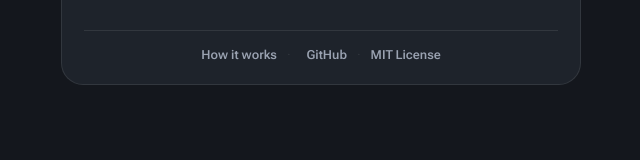
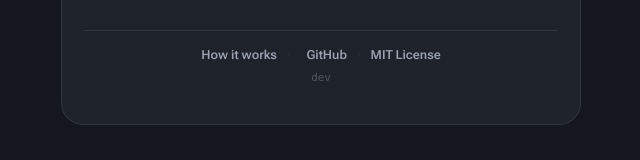
Before and after one commit to fgnass/share, a Preact app: page / in a window 1280 px wide. Shown: the part 331-491 px from the top of the page, without its empty margins (319-959 px from the left). Built offline with nearby package versions, Linux system fonts and the light colour scheme.

Commit message:
Show a build id (git hash · UTC date) in the footer and console
Injected at build time via Vite define and baked into the content-hashed
bundle, so a device pinning a stale cache visibly shows an older id than a
freshly loaded one — an at-a-glance check that both devices run the same
version.

```diff
--- a/src/App.tsx
+++ b/src/App.tsx
@@ -69,6 +69,7 @@ function Choose() {
         <span class="dot-sep">·</span>
         <a href="https://github.com/fgnass/share/blob/main/LICENSE" target="_blank" rel="noopener">MIT License</a>
       </footer>
+      <p class="build" title="Build version — check it matches on both devices">{S.BUILD_ID}</p>
     </section>
   );
 }
--- a/src/globals.d.ts
+++ b/src/globals.d.ts
@@ -1 +1,4 @@
 declare module "qrcode";
+
+// Build identifier injected by Vite's `define` (see vite.config.ts).
+declare const __BUILD_ID__: string;
--- a/src/main.tsx
+++ b/src/main.tsx
@@ -3,6 +3,11 @@ import "./style.css";
 import "./pwa";
 import { App } from "./App";
 import { initRouting } from "./pairing";
+import { BUILD_ID } from "./state";
+
+// Log the build up front so it's visible in the console of a device that's
+// already past the landing screen (e.g. in a live room), without any UI.
+console.log(`%c[share] build ${BUILD_ID}`, "color:#acff69;font-weight:bold");
 
 render(<App />, document.getElementById("app")!);
 initRouting();
--- a/src/state.ts
+++ b/src/state.ts
@@ -1,4 +1,11 @@
 import { signal } from "@preact/signals";
+
+// Build identifier (git hash · UTC date), injected by Vite's `define` (in both
+// dev and build). The `typeof` guard just keeps this safe if the constant is
+// ever absent (e.g. a raw test runner). Surfaced in the landing footer, logged
+// at boot, and — since it's baked into the content-hashed bundle — a device
+// pinning a stale cache will visibly show an older id than a fresh one.
+export const BUILD_ID = typeof __BUILD_ID__ === "string" ? __BUILD_ID__ : "dev";
 
 export type Screen = "choose" | "how" | "pair" | "handoff" | "room";
 export type Method = "camera" | "sound" | "link";
--- a/src/style.css
+++ b/src/style.css
@@ -166,6 +166,11 @@ button.back:hover { color: var(--ink); border-color: var(--border); background:
 #choose .foot a:hover { color: var(--ink); }
 #choose .foot svg { width: 15px; height: 15px; }
 #choose .foot .dot-sep { color: var(--border); }
+/* Build version — quiet, monospaced, centred under the footer links. */
+#choose .build {
+  text-align: center; margin-top: 8px; font-size: 0.68rem; opacity: 0.4;
+  font-family: ui-monospace, SFMono-Regular, Menlo, monospace; user-select: all;
+}
 
 /* ── Inputs ── */
 textarea {
--- a/vite.config.ts
+++ b/vite.config.ts
@@ -1,8 +1,23 @@
 import { defineConfig } from "vite";
 import preact from "@preact/preset-vite";
+import { execSync } from "node:child_process";
+
+// A short build identifier so you can tell at a glance whether two devices run
+// the same version (a stale service-worker cache on one device is the usual
+// culprit). "<git short hash><-dirty?> · <UTC build date>", frozen at build time.
+function buildId(): string {
+  let rev = "nogit";
+  try {
+    rev = execSync("git rev-parse --short HEAD").toString().trim();
+    if (execSync("git status --porcelain").toString().trim()) rev += "-dirty";
+  } catch { /* not a git checkout */ }
+  const stamp = new Date().toISOString().slice(0, 16).replace("T", " ");
+  return `${rev} · ${stamp}`;
+}
 
 // Relative base so the built assets work no matter what path the app is hosted at.
 export default defineConfig({
   base: "./",
   plugins: [preact()],
+  define: { __BUILD_ID__: JSON.stringify(buildId()) },
 });
```
